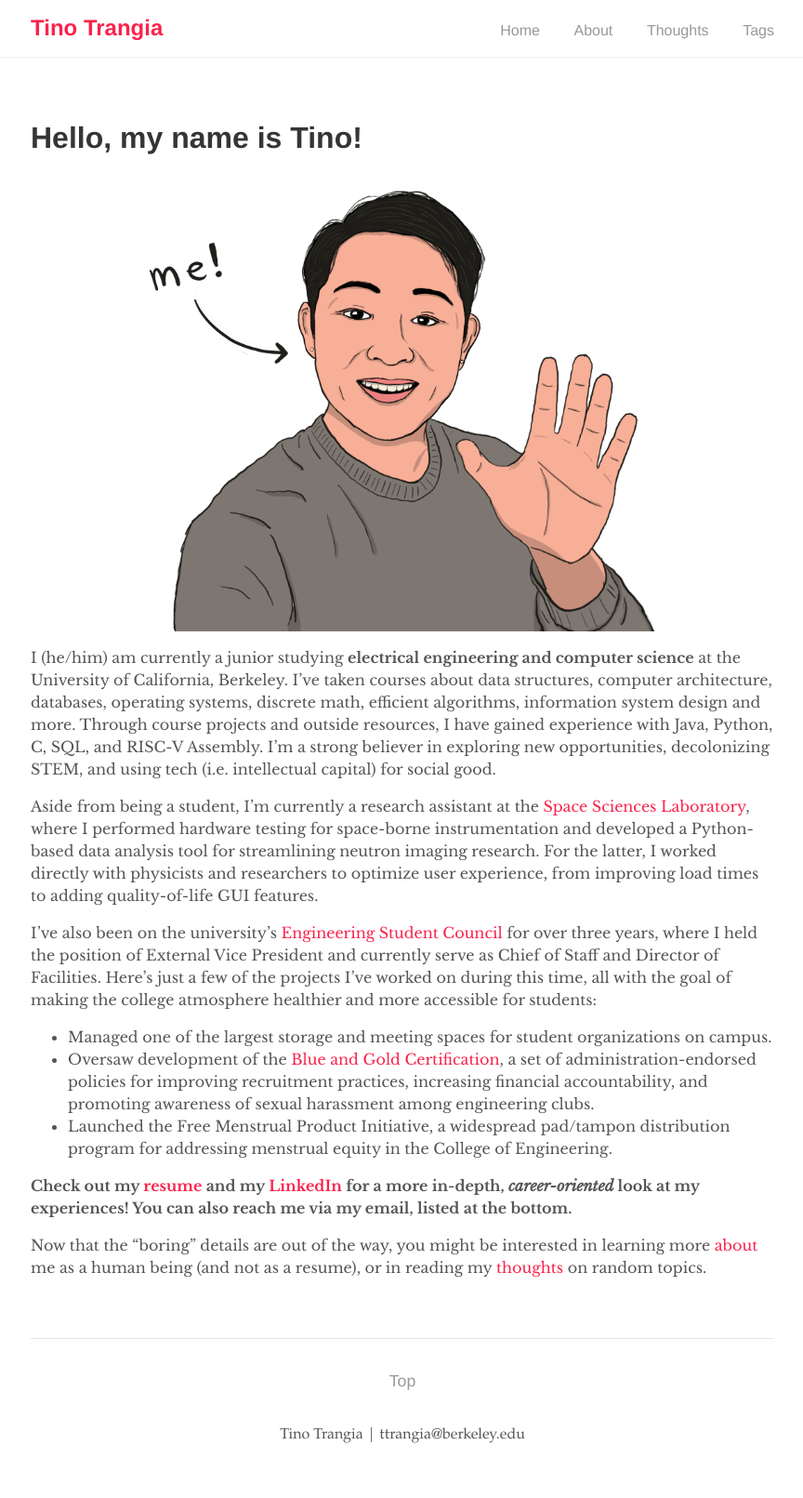
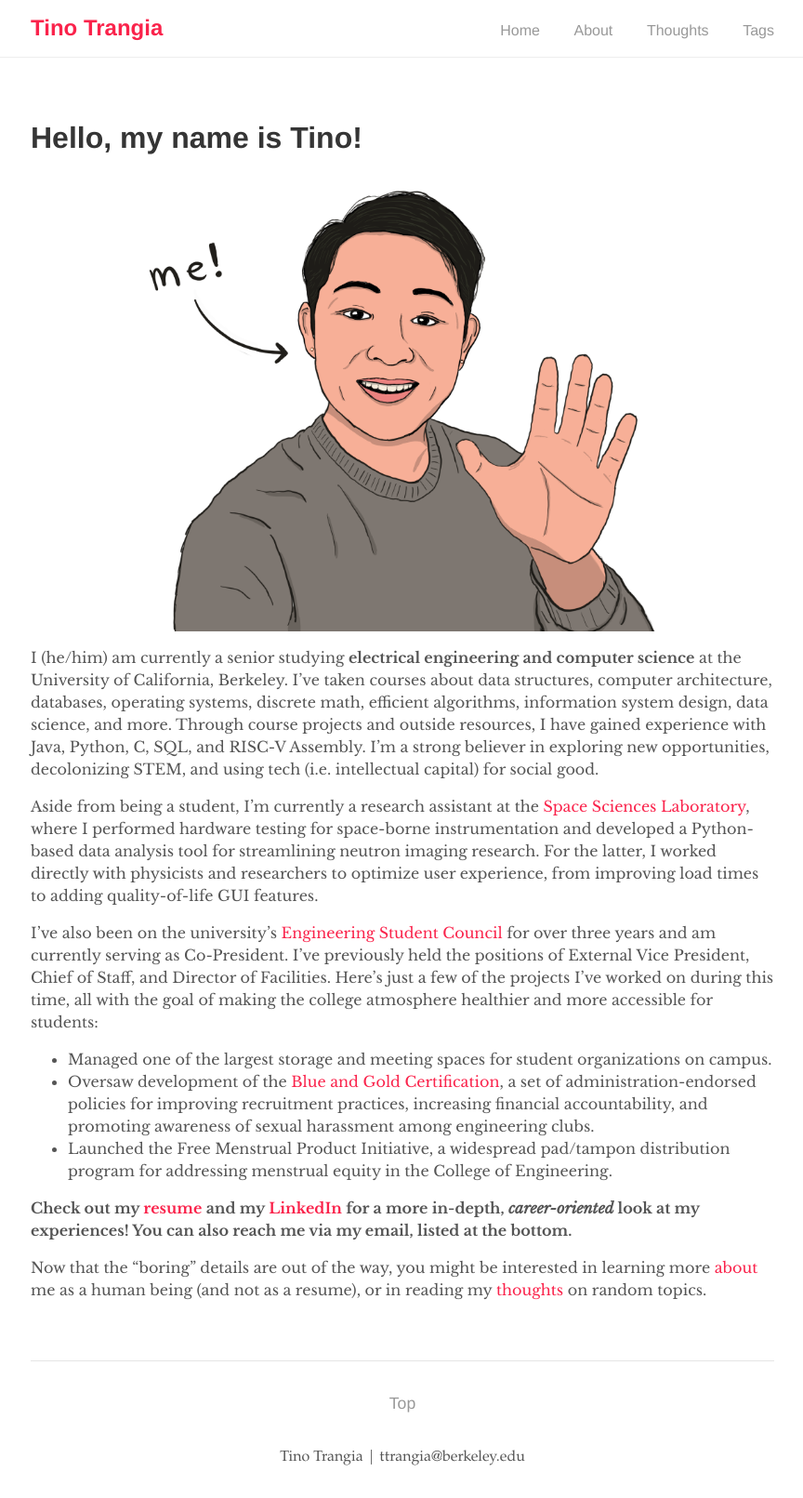
Before and after one commit to ttrangia/csh195-tino, a Jekyll site: the page built from index.markdown, in a window 1280 px wide. Shown: the whole page at 93% size, without its empty margins (207-1071 px from the left). Built offline with Jekyll 4.4.1, drawn with Linux system fonts in a browser that asks for light colours; our own code applies the rules of GitHub Pages for plain Markdown files; before the commit the page ends 1587 px from its top, so only the background shows below that.

```diff
--- a/index.markdown
+++ b/index.markdown
@@ -6,11 +6,11 @@ layout: simple
 
 ![Self Portrait](../_images/self_portrait.png)
 
-I (he/him) am currently a junior studying **electrical engineering and computer science** at the University of California, Berkeley. I've taken courses about data structures, computer architecture, databases, operating systems, discrete math, efficient algorithms, information system design and more. Through course projects and outside resources, I have gained experience with Java, Python, C, SQL, and RISC-V Assembly. I'm a strong believer in exploring new opportunities, decolonizing STEM, and using tech (i.e. intellectual capital) for social good.
+I (he/him) am currently a senior studying **electrical engineering and computer science** at the University of California, Berkeley. I've taken courses about data structures, computer architecture, databases, operating systems, discrete math, efficient algorithms, information system design, data science, and more. Through course projects and outside resources, I have gained experience with Java, Python, C, SQL, and RISC-V Assembly. I'm a strong believer in exploring new opportunities, decolonizing STEM, and using tech (i.e. intellectual capital) for social good.
 
 Aside from being a student, I'm currently a research assistant at the [Space Sciences Laboratory](https://www.ssl.berkeley.edu), where I performed hardware testing for space-borne instrumentation and developed a Python-based data analysis tool for streamlining neutron imaging research. For the latter, I worked directly with physicists and researchers to optimize user experience, from improving load times to adding quality-of-life GUI features.
 
-I've also been on the university's [Engineering Student Council](https://esc.berkeley.edu) for over three years, where I held the position of External Vice President and currently serve as Chief of Staff and Director of Facilities. Here's just a few of the projects I've worked on during this time, all with the goal of making the college atmosphere healthier and more accessible for students:
+I've also been on the university's [Engineering Student Council](https://esc.berkeley.edu) for over three years and am currently serving as Co-President. I've previously held the positions of External Vice President, Chief of Staff, and Director of Facilities. Here's just a few of the projects I've worked on during this time, all with the goal of making the college atmosphere healthier and more accessible for students:
 
 * Managed one of the largest storage and meeting spaces for student organizations on campus.
 * Oversaw development of the [Blue and Gold Certification](https://engineering.berkeley.edu/students/student-life/teams-and-organizations/), a set of administration-endorsed policies for improving recruitment practices, increasing financial accountability, and promoting awareness of sexual harassment among engineering clubs.
```
Also changed, not shown: _posts/2000-01-01-ecomodernism.markdown (deleted, +0 -9 lines), _posts/2022-05-08-smart_cities.markdown (added, +42 -0 lines).
